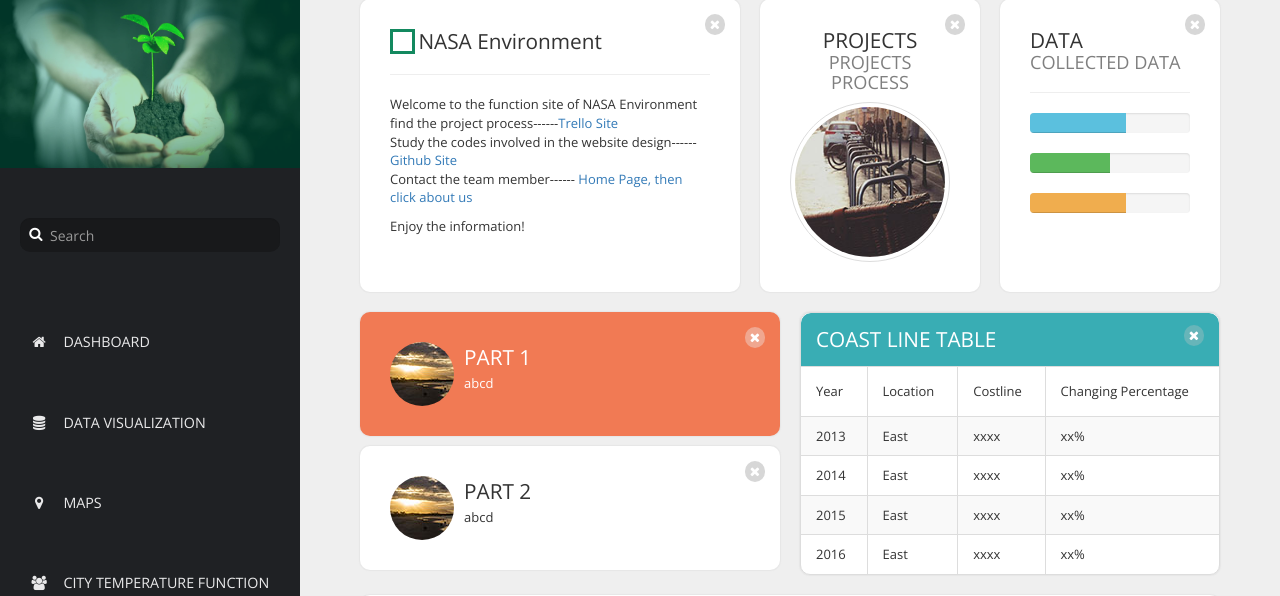
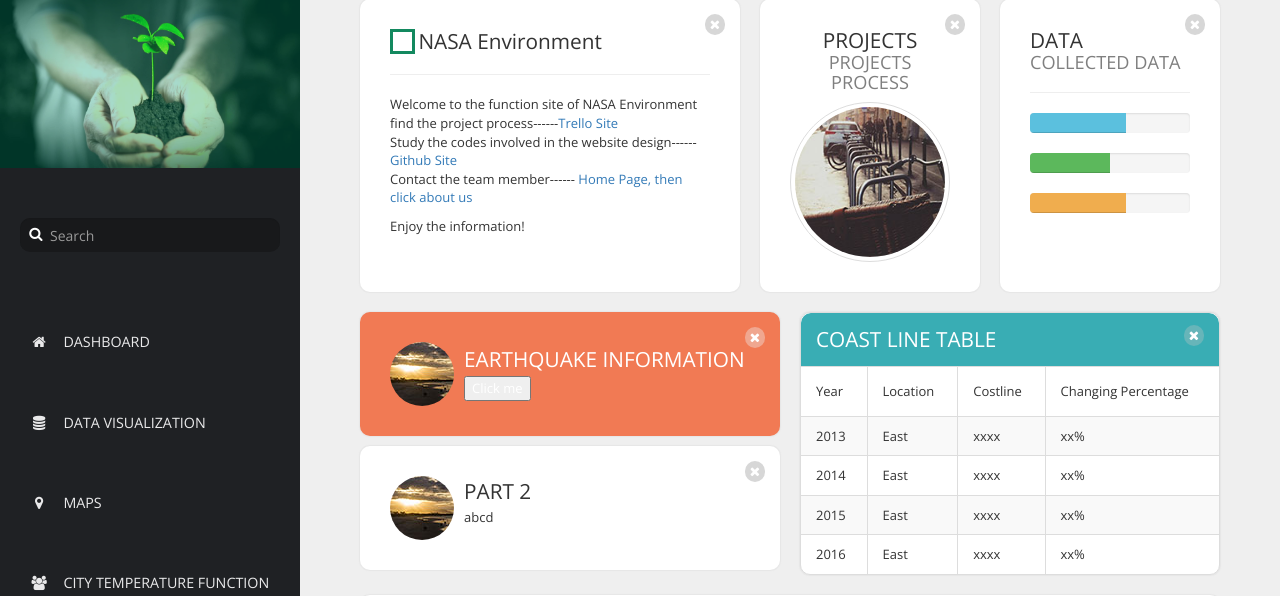
Before and after one commit to wenfeishi/nasaenvironment, a Django app: page /data-visualization.html/ in a window 1280 px wide. Shown: the part 127-723 px from the top of the page. Run offline with Django 3.2, Linux system fonts and the light colour scheme; parts of the project's set-up code (start-up, migrations or seed data) failed here and were passed over; some libraries are stand-ins or nearby versions.

Commit message:
Update data-visualization.html

```diff
--- a/nasaenvironment/Hello/temp/templates/data-visualization.html
+++ b/nasaenvironment/Hello/temp/templates/data-visualization.html
@@ -119,8 +119,13 @@
                     </a>
                   </div>
                   <div class="media-body">
-                    <h2 class="media-heading text-uppercase">Part 1</h2>
-                    <p>abcd</p>
+                    <h2 class="media-heading text-uppercase">Earthquake Information</h2>
+                    <button onclick="myFunction()">Click me</button>
+                    <script>
+                    	function myFunction(){
+                    		window.open(http://http://ec2-54-174-222-168.compute-1.amazonaws.com:8000/earthquake.html/)
+                    	}
+                    </script>
                   </div>
                 </div>
               </div>
```
